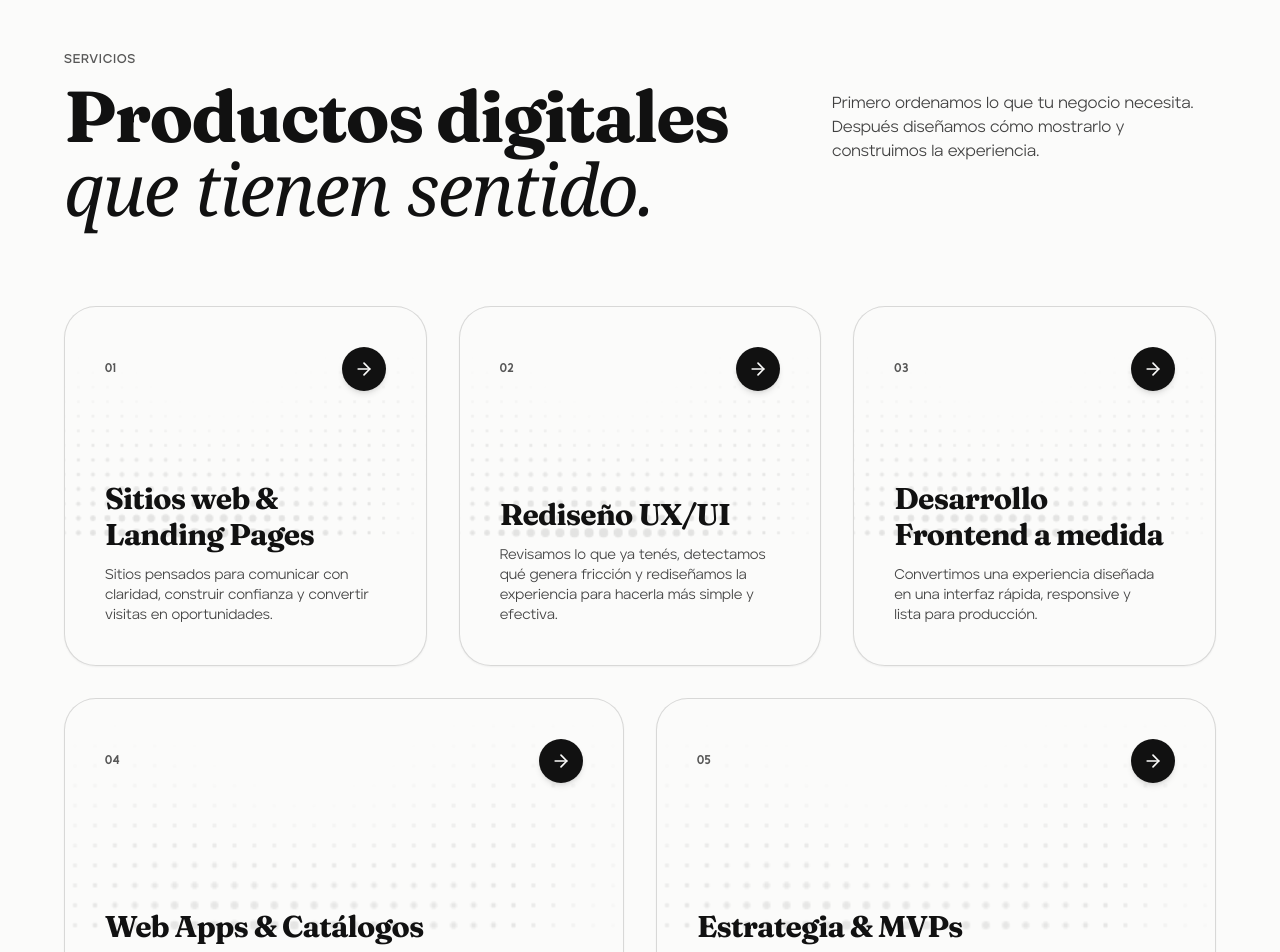
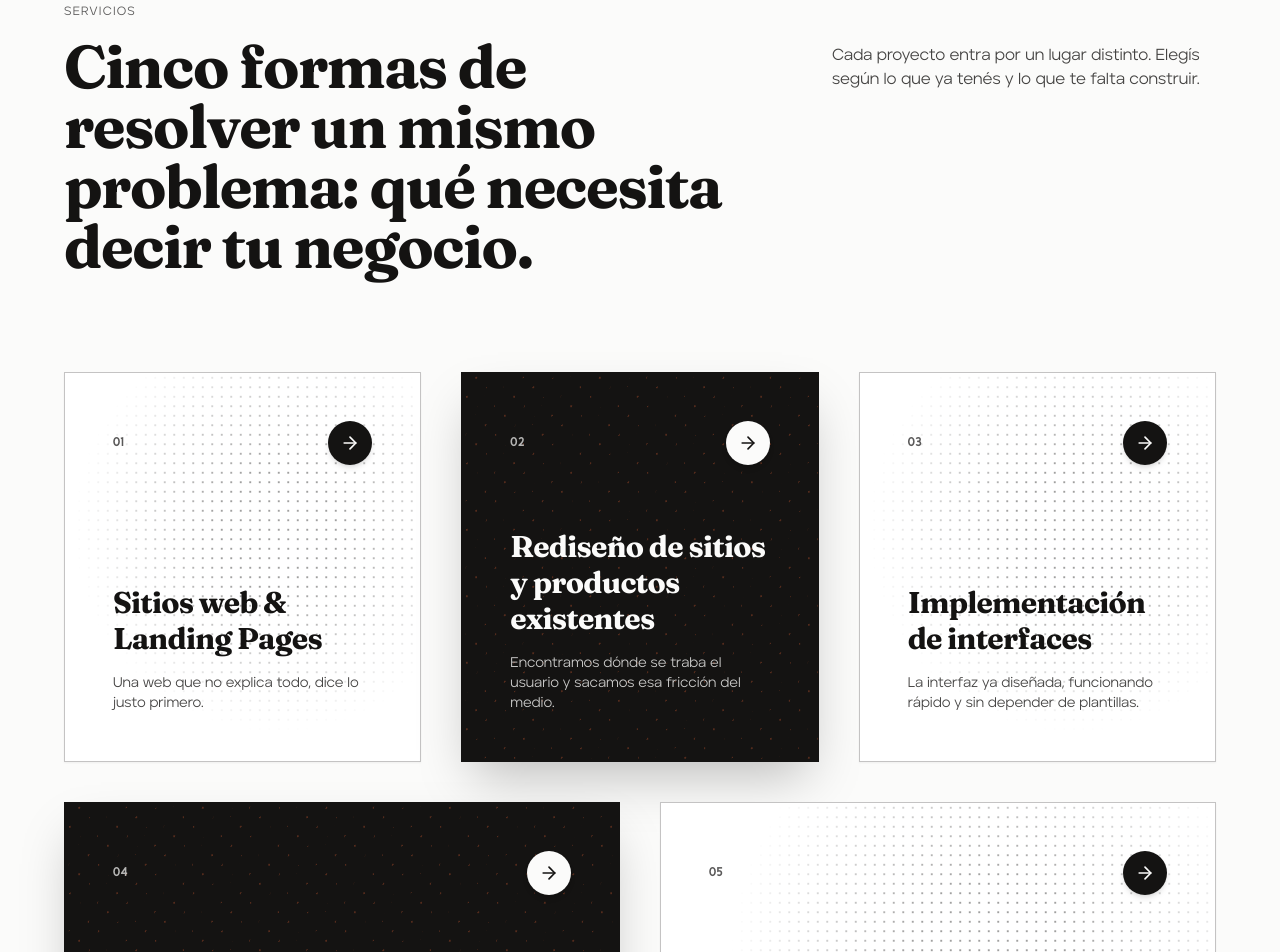
Before and after one commit to nadiaescobbb/tramastudio, a React (Vite) app: page / in a window 1280 px wide. Shown: the part 1480-2432 px from the top of the page. Built offline with nearby package versions, Linux system fonts and the light colour scheme; the HTML template or start-up script is replaced by a standard one.

Commit message:
refactor(ui): update section copys, faqs accordion, and section paddings

```diff
--- a/src/components/ServicesStack.tsx
+++ b/src/components/ServicesStack.tsx
@@ -1,4 +1,3 @@
-import { useEffect, useRef } from "react";
 import { ArrowRight } from "lucide-react";
 import { waLink } from "@/data/projects";
 
@@ -10,104 +9,67 @@ interface ServiceItem {
   isDark?: boolean;
 }
 
+// Array de servicios con copys en tarjeta clara/oscura alternada
 const services: ServiceItem[] = [
   {
     step: "01",
     title: "Sitios web & Landing Pages",
-    description: "Sitios pensados para comunicar con claridad, construir confianza y convertir visitas en oportunidades.",
+    description: "Una web que no explica todo, dice lo justo primero.",
     gridSpan: "col-span-12 md:col-span-6 lg:col-span-4",
+    isDark: false,
   },
   {
     step: "02",
-    title: "Rediseño UX/UI",
-    description: "Revisamos lo que ya tenés, detectamos qué genera fricción y rediseñamos la experiencia para hacerla más simple y efectiva.",
+    title: "Rediseño de sitios y productos existentes",
+    description: "Encontramos dónde se traba el usuario y sacamos esa fricción del medio.",
     gridSpan: "col-span-12 md:col-span-6 lg:col-span-4",
+    isDark: true,
   },
   {
     step: "03",
-    title: "Desarrollo Frontend a medida",
-    description: "Convertimos una experiencia diseñada en una interfaz rápida, responsive y lista para producción.",
+    title: "Implementación de interfaces",
+    description: "La interfaz ya diseñada, funcionando rápido y sin depender de plantillas.",
     gridSpan: "col-span-12 md:col-span-12 lg:col-span-4",
+    isDark: false,
   },
   {
     step: "04",
-    title: "Web Apps & Catálogos",
-    description: "Desarrollamos herramientas digitales para mostrar, gestionar o vender productos y servicios: catálogos, sistemas de turnos, dashboards y otras experiencias interactivas.",
+    title: "Web Apps, catálogos & herramientas internas",
+    description: "Herramientas para mostrar, gestionar o vender sin depender de otra persona para actualizarlas.",
     gridSpan: "col-span-12 md:col-span-6 lg:col-span-6",
+    isDark: true,
   },
   {
     step: "05",
-    title: "Estrategia & MVPs",
-    description: "De una idea inicial a un producto validable. Definimos qué construir primero, diseñamos la experiencia y desarrollamos una primera versión funcional.",
+    title: "MVP",
+    description: "Antes de construir todo, decidimos qué parte hay que construir primero.",
     gridSpan: "col-span-12 md:col-span-6 lg:col-span-6",
+    isDark: false,
   },
 ];
 
-function AsciiDotWaveCanvas({ isDark = false }: { isDark?: boolean }) {
-  const canvasRef = useRef<HTMLCanvasElement | null>(null);
-
-  useEffect(() => {
-    const canvas = canvasRef.current;
-    if (!canvas) return;
-    const ctx = canvas.getContext("2d");
-    if (!ctx) return;
-
-    let animationFrameId: number;
-    let time = 0;
-
-    const render = () => {
-      time += 0.02;
-      const width = canvas.width;
-      const height = canvas.height;
-      ctx.clearRect(0, 0, width, height);
-
-      const cols = 28;
-      const rows = 16;
-      const cellW = width / cols;
-      const cellH = height / rows;
-
-      for (let r = 0; r < rows; r++) {
-        for (let c = 0; c < cols; c++) {
-          const x = (c - cols / 2) * 0.25;
-          const y = r * 0.3;
-          const dist = Math.sqrt(x * x + y * y);
-          const z = Math.sin(dist * 0.6 - time) * Math.cos(c * 0.2 + time * 0.5);
-
-          const factor = r / rows;
-          const radius = Math.max(0.3, (z + 1.2) * factor * 1.8);
-
-          ctx.fillStyle = isDark
-            ? `rgba(251, 251, 250, ${0.12 + factor * 0.25})`
-            : `rgba(17, 17, 17, ${0.08 + factor * 0.18})`;
-
-          ctx.beginPath();
-          ctx.arc(
-            c * cellW + cellW / 2,
-            r * cellH + cellH / 2,
-            radius,
-            0,
-            Math.PI * 2
-          );
-          ctx.fill();
-        }
+// Patrón estático CSS de Halftone con micro-interacción de parallax al hover
+function HalftonePattern({ isDark = false }: { isDark?: boolean }) {
+  const dotColor = isDark ? "#B5502D" : "#141312";
+  const maskStyle = isDark
+    ? {
+        WebkitMaskImage: "repeating-linear-gradient(115deg, black 0px, black 2px, transparent 2px, transparent 14px)",
+        maskImage: "repeating-linear-gradient(115deg, black 0px, black 2px, transparent 2px, transparent 14px)",
       }
-
-      animationFrameId = requestAnimationFrame(render);
-    };
-
-    render();
-
-    return () => {
-      cancelAnimationFrame(animationFrameId);
-    };
-  }, [isDark]);
+    : {
+        WebkitMaskImage: "radial-gradient(circle at 60% 40%, black 0%, black 20%, transparent 65%)",
+        maskImage: "radial-gradient(circle at 60% 40%, black 0%, black 20%, transparent 65%)",
+      };
 
   return (
-    <canvas
-      ref={canvasRef}
-      width={280}
-      height={160}
-      className="absolute top-0 right-0 w-full h-[65%] object-cover pointer-events-none opacity-40 group-hover:opacity-75 transition-opacity duration-500"
+    <div
+      aria-hidden="true"
+      className="absolute inset-0 w-full h-full pointer-events-none opacity-40 group-hover:opacity-75 group-hover:scale-105 transition-all duration-700 ease-out"
+      style={{
+        backgroundImage: `radial-gradient(circle, ${dotColor} 1.35px, transparent 1.35px)`,
+        backgroundSize: "9.5px 9.5px",
+        ...maskStyle,
+      }}
     />
   );
 }
@@ -116,47 +78,44 @@ export function ServicesStack() {
   return (
     <section className="relative pt-16 md:pt-24 pb-20 md:pb-28 overflow-hidden bg-[#FBFBFA]" id="servicios">
       <div className="container-trama relative z-10 px-6 md:px-12 lg:px-16">
-        {/* Header */}
-        <div className="flex flex-col md:flex-row md:items-start justify-between gap-8 mb-16 md:mb-20">
+        {/* Header con titulares y amplio espacio de separación */}
+        <div className="flex flex-col md:flex-row md:items-start justify-between gap-8 mb-20 md:mb-24">
           <div>
-            <span className="font-sans text-xs font-semibold uppercase tracking-widest text-[#111111]/70 block mb-3">
+            <span className="font-sans text-xs font-medium uppercase tracking-widest text-[#141312]/70 block mb-4">
               SERVICIOS
             </span>
-            <h2 className="font-heading text-4xl md:text-6xl lg:text-7xl font-bold tracking-tight text-[#111111] leading-[1.05]">
-              Productos digitales <br />
-              <span className="font-serif italic font-normal text-[#111111]">
-                que tienen sentido.
-              </span>
+            <h2 className="font-heading text-3xl md:text-5xl lg:text-6xl font-bold tracking-tight text-[#141312] leading-[1.1] max-w-2xl">
+              Cinco formas de resolver un mismo problema: qué necesita decir tu negocio.
             </h2>
           </div>
 
-          <p className="max-w-sm font-sans text-[#111111]/80 text-sm md:text-base leading-relaxed md:pt-10">
-            Primero ordenamos lo que tu negocio necesita. Después diseñamos cómo mostrarlo y construimos la experiencia.
+          <p className="max-w-sm font-sans text-[#141312]/80 text-sm md:text-base leading-relaxed md:pt-10">
+            Cada proyecto entra por un lugar distinto. Elegís según lo que ya tenés y lo que te falta construir.
           </p>
         </div>
 
-        {/* Bento Grid */}
-        <div className="grid grid-cols-12 gap-6 lg:gap-8">
+        {/* Bento Grid con amplio espacio de separación (gap-8 lg:gap-10) y tarjetas holgadas (p-9 md:p-12) */}
+        <div className="grid grid-cols-12 gap-8 lg:gap-10">
           {services.map((service) => {
             const isDark = service.isDark;
 
             return (
               <div
                 key={service.step}
-                className={`${service.gridSpan} relative group overflow-hidden rounded-[2rem] p-8 md:p-10 border transition-all duration-500 flex flex-col justify-between min-h-[360px] ${
+                className={`${service.gridSpan} relative group overflow-hidden rounded-none p-9 md:p-12 border transition-all duration-500 flex flex-col justify-between min-h-[390px] ${
                   isDark
-                    ? "bg-[#111111] text-[#FBFBFA] border-[#111111] shadow-2xl hover:border-[#111111]/80"
-                    : "bg-[#FBFBFA] text-[#111111] border-[#111111]/15 backdrop-blur-xl shadow-sm hover:shadow-xl hover:border-[#111111]/30"
+                    ? "bg-[#141312] text-[#FBFBFA] border-[#141312] shadow-2xl hover:border-[#141312]/80"
+                    : "bg-white text-[#141312] border-[#141312]/25 backdrop-blur-xl shadow-sm hover:shadow-xl hover:border-[#141312]/40"
                 }`}
               >
-                {/* Ambient Horizon Wave Dots */}
-                <AsciiDotWaveCanvas isDark={isDark} />
+                {/* Patrón Halftone CSS estático por máscara con efecto de escala al pasar el cursor */}
+                <HalftonePattern isDark={isDark} />
 
-                {/* Top Row: Clean Step Badge + CTA Button */}
+                {/* Fila superior: Badge de número + Botón circular de WhatsApp con rotación a 45° en hover */}
                 <div className="relative z-10 flex items-center justify-between">
                   <span
                     className={`font-mono text-xs font-bold tracking-widest uppercase ${
-                      isDark ? "text-[#FBFBFA]/70" : "text-[#111111]/70"
+                      isDark ? "text-[#FBFBFA]/70" : "text-[#141312]/70"
                     }`}
                   >
                     {service.step}
@@ -169,19 +128,19 @@ export function ServicesStack() {
                     aria-label={service.title}
                     className={`w-11 h-11 rounded-full flex items-center justify-center shadow-md hover:scale-110 transition-transform duration-300 ${
                       isDark
-                        ? "bg-[#FBFBFA] text-[#111111]"
-                        : "bg-[#111111] text-[#FBFBFA]"
+                        ? "bg-[#FBFBFA] text-[#141312]"
+                        : "bg-[#141312] text-[#FBFBFA]"
                     }`}
                   >
-                    <ArrowRight className="w-5 h-5" />
+                    <ArrowRight className="w-5 h-5 transition-transform duration-300 group-hover:rotate-45" />
                   </a>
                 </div>
 
-                {/* Content Box with 100% High Contrast */}
-                <div className="relative z-10 pt-16 space-y-3">
+                {/* Bloque de contenido de la tarjeta con separación holgada */}
+                <div className="relative z-10 mt-auto pt-10 md:pt-12 space-y-4">
                   <h3
                     className={`font-heading text-2xl md:text-3xl font-bold tracking-tight leading-snug ${
-                      isDark ? "text-[#FBFBFA]" : "text-[#111111]"
+                      isDark ? "text-[#FBFBFA]" : "text-[#141312]"
                     }`}
                   >
                     {service.title}
@@ -189,7 +148,7 @@ export function ServicesStack() {
 
                   <p
                     className={`font-sans text-xs md:text-sm leading-relaxed max-w-[95%] font-medium ${
-                      isDark ? "text-[#FBFBFA]/80" : "text-[#111111]/80"
+                      isDark ? "text-[#FBFBFA]/80" : "text-[#141312]/80"
                     }`}
                   >
                     {service.description}
```
Also changed, not shown: src/components/Metodologia.tsx (+8 -8 lines), src/pages/Index.tsx (+67 -10 lines).
